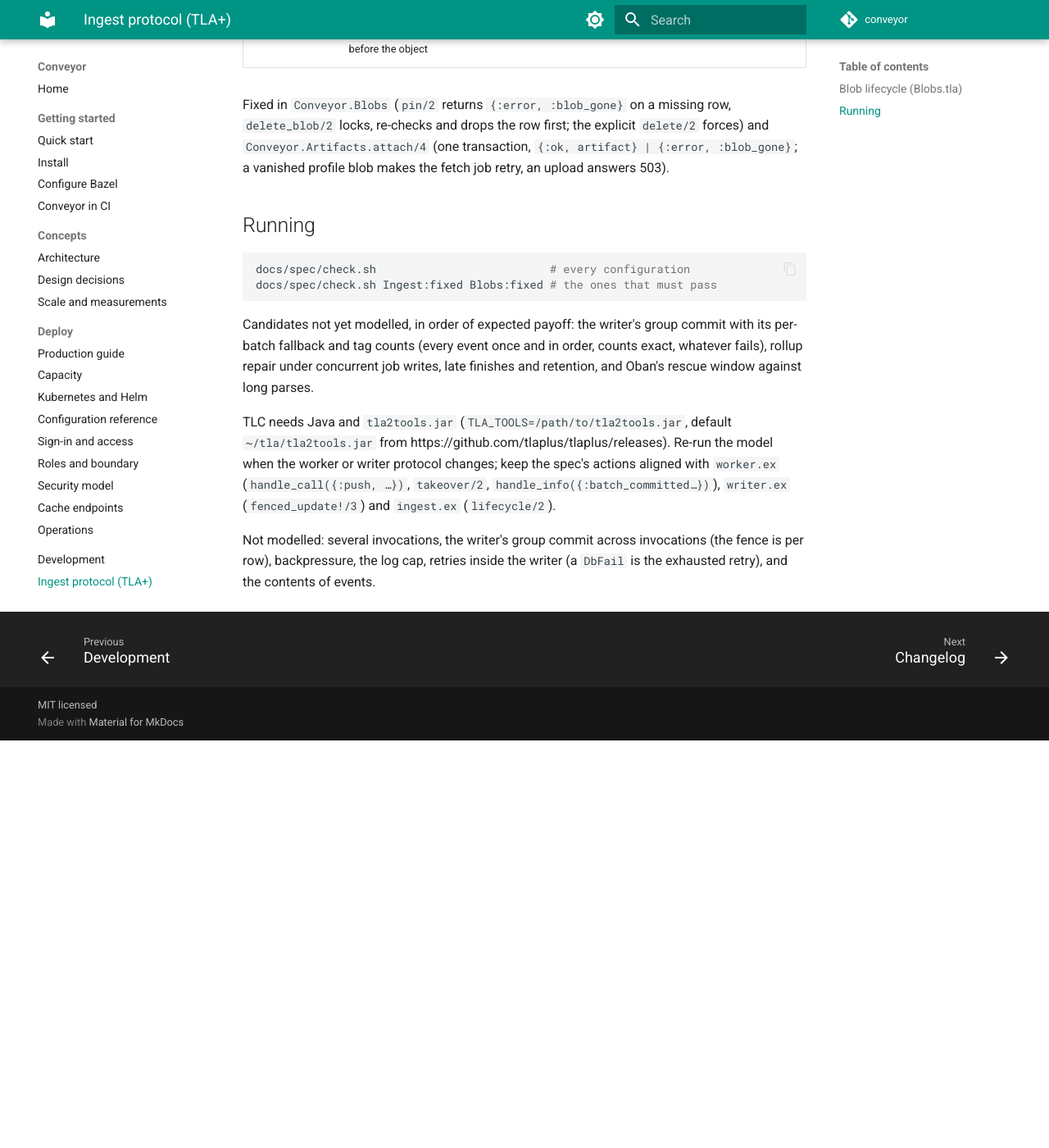
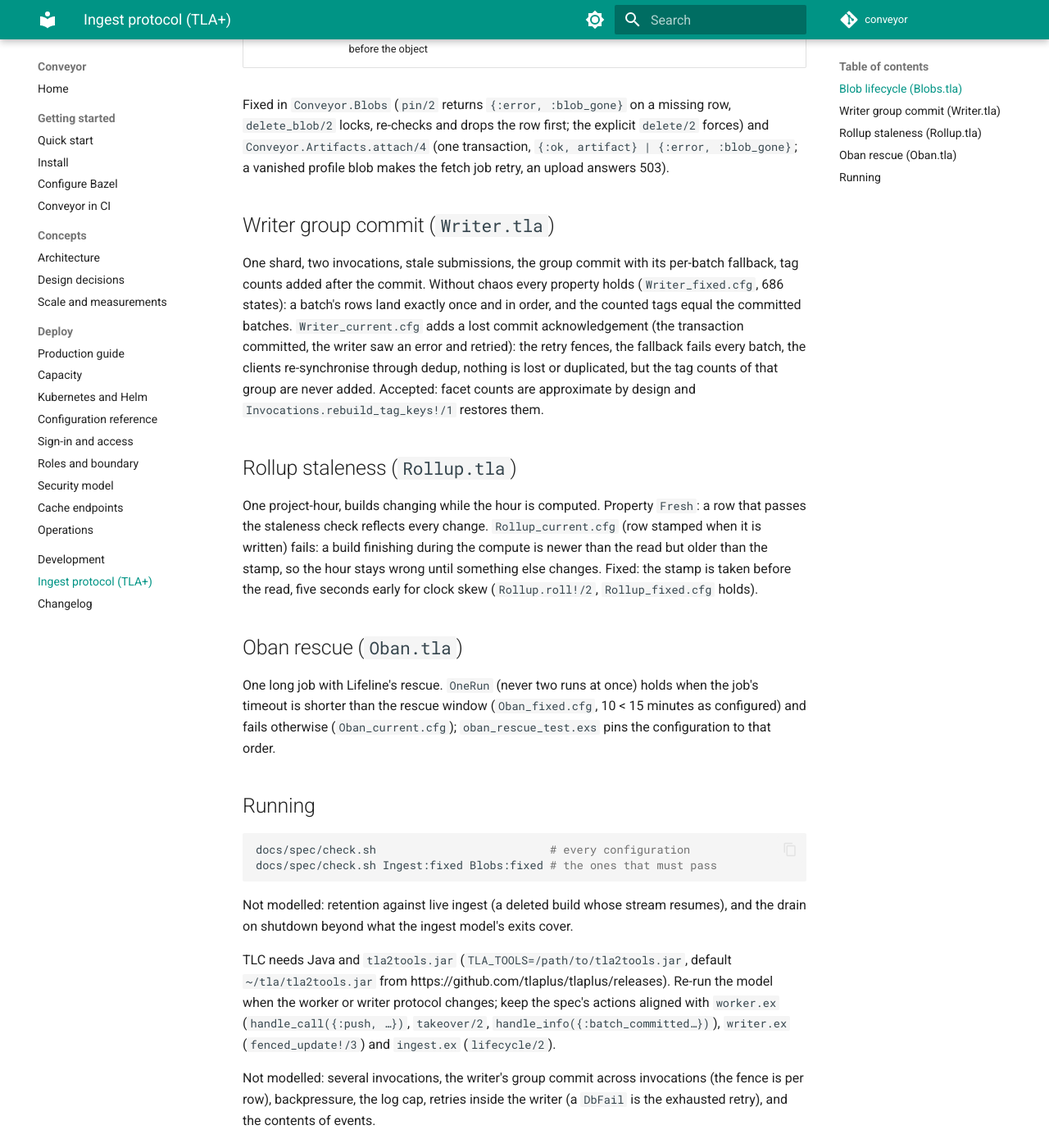
Before and after one commit to erneestoc/conveyor, an MkDocs documentation site: the page built from docs/spec/README.md, in a window 1280 px wide and 1400 px high, scrolled down 1519 px. Shown: the whole window at 82% size. Built offline with MkDocs 1.6.1 and Material for MkDocs 9.7.7, drawn with Linux system fonts in a browser that asks for light colours; comment, search, counter and statistics services are not loaded; before the commit the page ends 2422 px from its top, so only the background shows below that.

Commit message:
Rollups stamped before the read; writer, rollup and Oban models
docs/spec/Writer.tla: one shard, two invocations, stale submissions, group commit with
the per-batch fallback, tag counts after the commit. Without chaos every property holds
(rows land once and in order, tags exact); with a lost commit acknowledgement the retry
fences and the tags of that group are never counted, accepted and documented.

docs/spec/Rollup.tla: a row stamped when it is written hides a build that changed while
the hour was being computed (newer than the read, older than the stamp) until the next
change. Rollup.roll!/2 now stamps from five seconds before the read; a test pins it.

docs/spec/Oban.tla: one run at a time holds only when the job timeout is below Lifeline's
rescue window; oban_rescue_test.exs pins the configuration (10 < 15 minutes).
check.sh runs all eleven configurations.

Co-Authored-By: Claude Fable 5.1 <noreply@anthropic.com>
Claude-Session: https://claude.ai/code/session_013T4qUDStW7F9C64ivhxJdn

````diff
--- a/docs/spec/README.md
+++ b/docs/spec/README.md
@@ -46,6 +46,33 @@ Fixed in `Conveyor.Blobs` (`pin/2` returns `{:error, :blob_gone}` on a missing r
 and `Conveyor.Artifacts.attach/4` (one transaction, `{:ok, artifact} | {:error, :blob_gone}`;
 a vanished profile blob makes the fetch job retry, an upload answers 503).
 
+## Writer group commit (`Writer.tla`)
+
+One shard, two invocations, stale submissions, the group commit with its per-batch
+fallback, tag counts added after the commit. Without chaos every property holds
+(`Writer_fixed.cfg`, 686 states): a batch's rows land exactly once and in order, and the
+counted tags equal the committed batches. `Writer_current.cfg` adds a lost commit
+acknowledgement (the transaction committed, the writer saw an error and retried): the retry
+fences, the fallback fails every batch, the clients re-synchronise through dedup, nothing
+is lost or duplicated, but the tag counts of that group are never added. Accepted:
+facet counts are approximate by design and `Invocations.rebuild_tag_keys!/1` restores them.
+
+## Rollup staleness (`Rollup.tla`)
+
+One project-hour, builds changing while the hour is computed. Property `Fresh`: a row that
+passes the staleness check reflects every change. `Rollup_current.cfg` (row stamped when it
+is written) fails: a build finishing during the compute is newer than the read but older
+than the stamp, so the hour stays wrong until something else changes. Fixed: the stamp is
+taken before the read, five seconds early for clock skew (`Rollup.roll!/2`,
+`Rollup_fixed.cfg` holds).
+
+## Oban rescue (`Oban.tla`)
+
+One long job with Lifeline's rescue. `OneRun` (never two runs at once) holds when the
+job's timeout is shorter than the rescue window (`Oban_fixed.cfg`, 10 < 15 minutes as
+configured) and fails otherwise (`Oban_current.cfg`); `oban_rescue_test.exs` pins the
+configuration to that order.
+
 ## Running
 
 ```sh
@@ -53,10 +80,8 @@ docs/spec/check.sh                          # every configuration
 docs/spec/check.sh Ingest:fixed Blobs:fixed # the ones that must pass
 ```
 
-Candidates not yet modelled, in order of expected payoff: the writer's group commit with
-its per-batch fallback and tag counts (every event once and in order, counts exact,
-whatever fails), rollup repair under concurrent job writes, late finishes and retention,
-and Oban's rescue window against long parses.
+Not modelled: retention against live ingest (a deleted build whose stream resumes), and
+the drain on shutdown beyond what the ingest model's exits cover.
 
 TLC needs Java and `tla2tools.jar` (`TLA_TOOLS=/path/to/tla2tools.jar`, default
 `~/tla/tla2tools.jar` from https://github.com/tlaplus/tlaplus/releases). Re-run the model
````
Also changed, not shown: CHANGELOG.md (+7 -0 lines), HANDOFF.md (+4 -0 lines), docs/changelog.md (+7 -0 lines), docs/spec/Oban_current.cfg (added, +6 -0 lines), docs/spec/Oban_fixed.cfg (added, +6 -0 lines), docs/spec/Rollup_current.cfg (added, +5 -0 lines), docs/spec/Rollup_fixed.cfg (added, +5 -0 lines), docs/spec/Writer_current.cfg (added, +6 -0 lines), docs/spec/Writer_fixed.cfg (added, +6 -0 lines), 7 other files.
